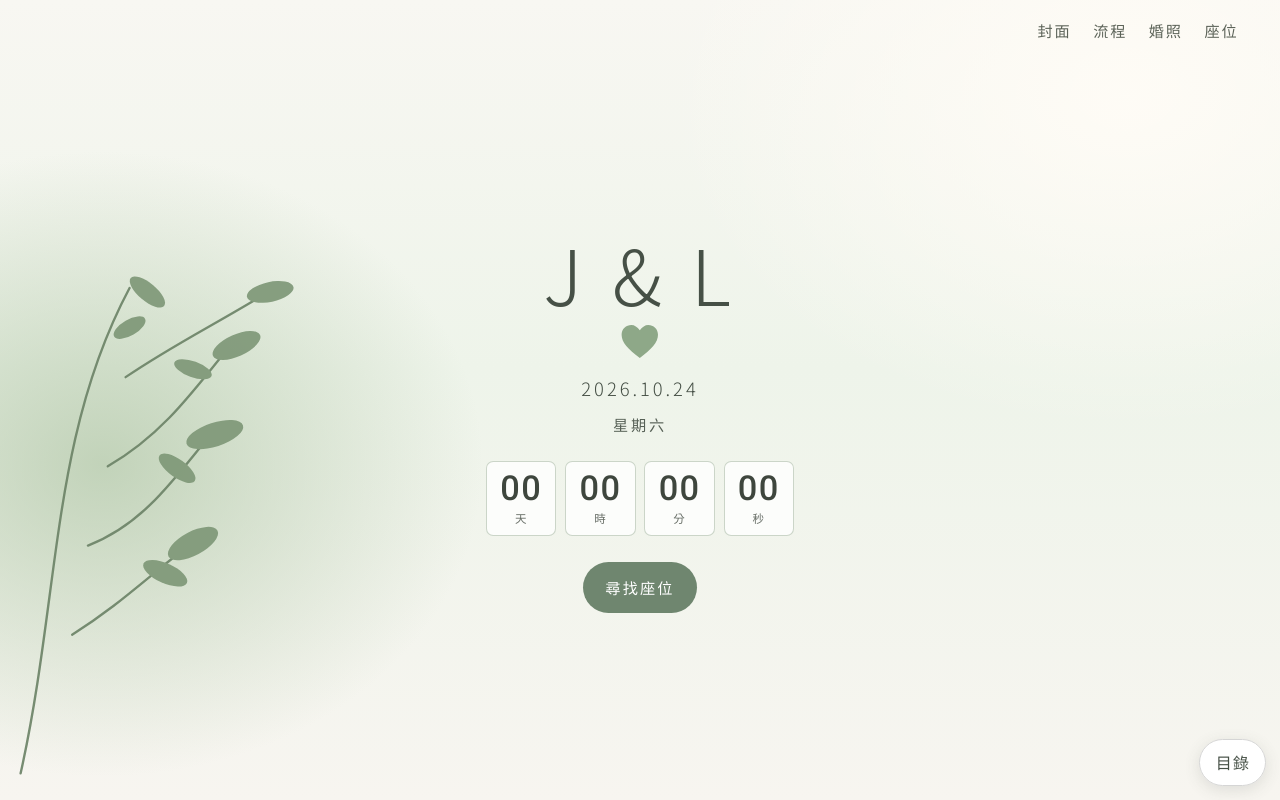
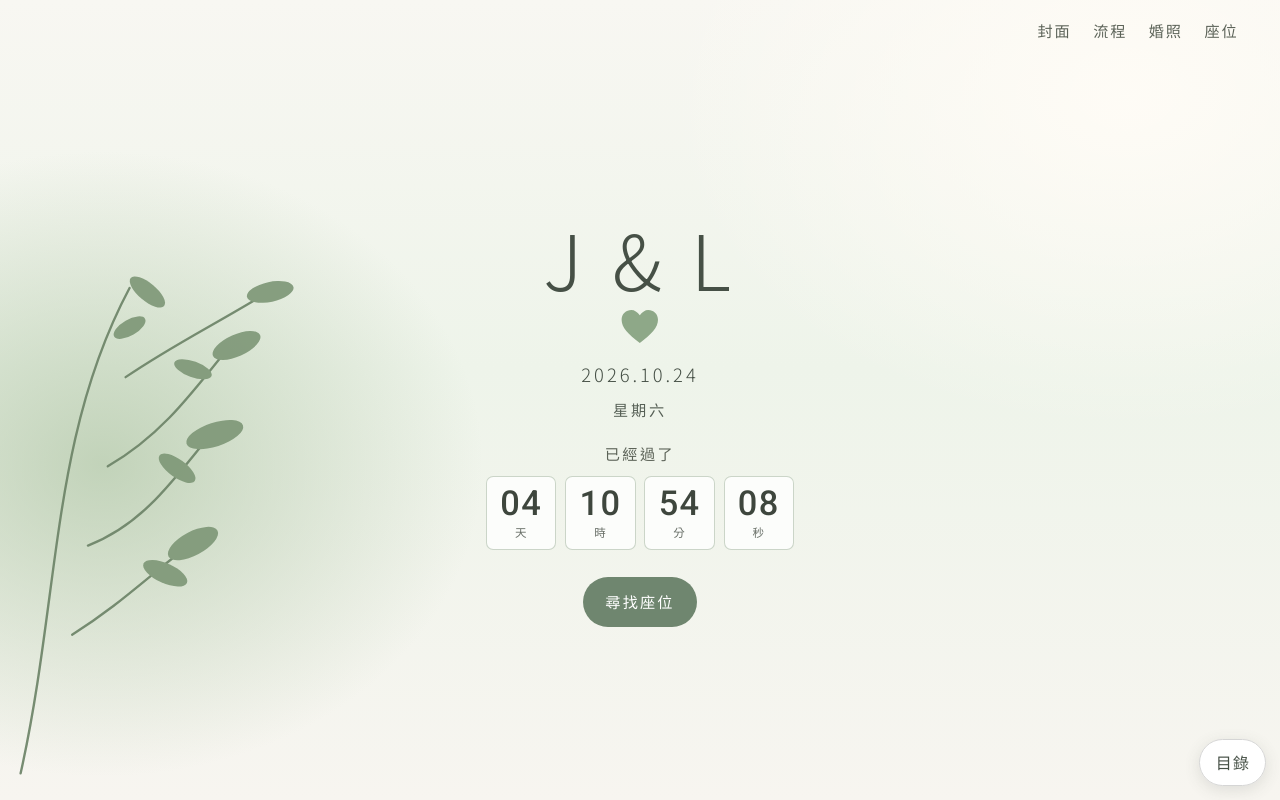
Before and after one commit to sk2g/JnL1024, a plain HTML site: page index.html in a window 1280 px wide. Shown: the top 800 px of the page. Drawn offline with Linux system fonts and the light colour scheme.

Commit message:
Show how long it has been since the wedding instead of a countdown.

```diff
--- a/index.html
+++ b/index.html
@@ -12,7 +12,7 @@
     <link rel="preconnect" href="https://fonts.googleapis.com" />
     <link rel="preconnect" href="https://fonts.gstatic.com" crossorigin />
     <link href="https://fonts.googleapis.com/css2?family=Noto+Sans+TC:wght@300;400;500&family=Roboto:wght@300;400;500&display=swap" rel="stylesheet" />
-    <link rel="stylesheet" href="styles.css?v=4" />
+    <link rel="stylesheet" href="styles.css?v=5" />
   </head>
   <body id="top">
     <header class="topnav">
@@ -62,7 +62,8 @@
           </svg>
           <p class="hero-date" id="hero-date">2026.10.24</p>
           <p class="hero-sub" id="hero-sub">星期六</p>
-          <div class="clock" id="countdown" aria-label="距離婚禮">
+          <p class="clock-label" id="clock-label">已經過了</p>
+          <div class="clock" id="countdown" aria-label="婚禮已經過了">
             <div><strong id="days">00</strong><span>天</span></div>
             <div><strong id="hours">00</strong><span>時</span></div>
             <div><strong id="minutes">00</strong><span>分</span></div>
@@ -127,7 +128,7 @@
     <noscript>
       <p class="noscript">查看婚照與查詢座位需要開啟 JavaScript。</p>
     </noscript>
-    <script src="wedding-data.js?v=4"></script>
-    <script src="script.js?v=4"></script>
+    <script src="wedding-data.js?v=5"></script>
+    <script src="script.js?v=5"></script>
   </body>
 </html>
--- a/script.js
+++ b/script.js
@@ -192,7 +192,7 @@ function pad(value) {
 
 function tick() {
   const weddingDate = data.dateISO ? new Date(data.dateISO) : null;
-  const diff = weddingDate ? Math.max(0, weddingDate.getTime() - Date.now()) : 0;
+  const diff = weddingDate ? Math.max(0, Date.now() - weddingDate.getTime()) : 0;
   document.getElementById("days").textContent = pad(Math.floor(diff / 86400000));
   document.getElementById("hours").textContent = pad(Math.floor((diff % 86400000) / 3600000));
   document.getElementById("minutes").textContent = pad(Math.floor((diff % 3600000) / 60000));
--- a/styles.css
+++ b/styles.css
@@ -151,11 +151,18 @@ input {
   opacity: 0.9;
 }
 
+.clock-label {
+  margin: 1.15rem 0 0;
+  font-size: 0.95rem;
+  letter-spacing: 0.16em;
+  color: #5c6358;
+}
+
 .clock {
   display: flex;
   justify-content: center;
   gap: 0.55rem;
-  margin: 1.5rem 0 0.3rem;
+  margin: 0.55rem 0 0.3rem;
 }
 
 .clock div {
```
